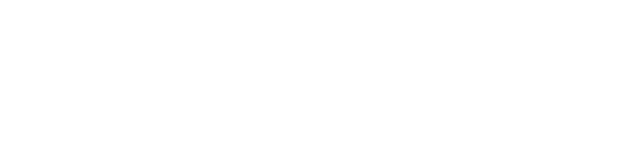
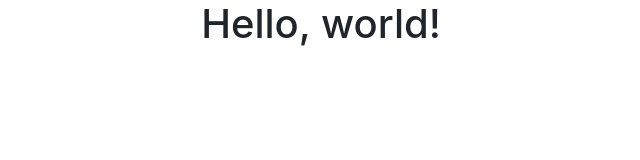
Before and after one commit to riquetto02/teste1, a plain HTML site: page index.html in a window 1280 px wide. Shown: the whole page, without its empty margins (319-959 px from the left). Drawn offline with nearby package versions, Linux system fonts and the light colour scheme.

Commit message:
Update index.html

```diff
--- a/index.html
+++ b/index.html
@@ -12,5 +12,7 @@
   </head>
   <body>
 
+    <h1><center> Hello, world! </center></h1>
+
    </body>
 </html>
```
